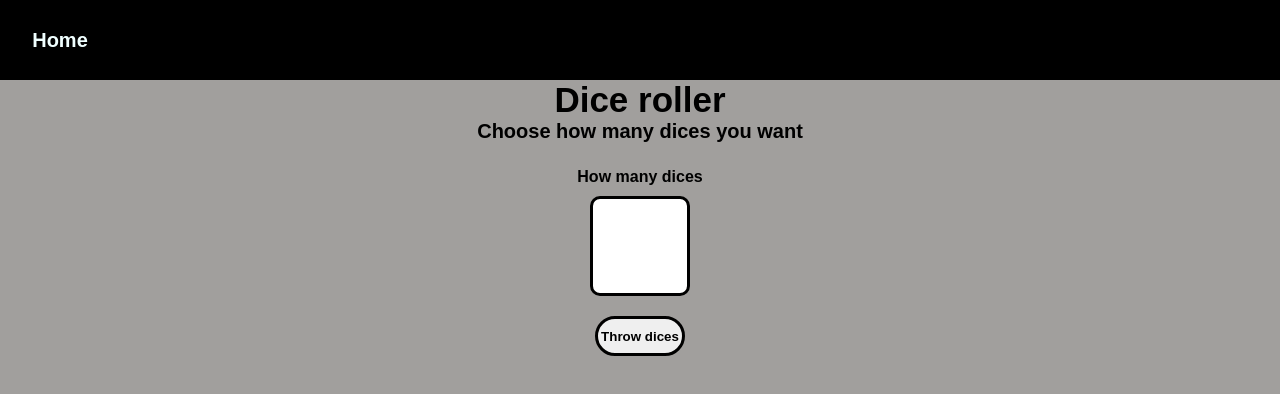
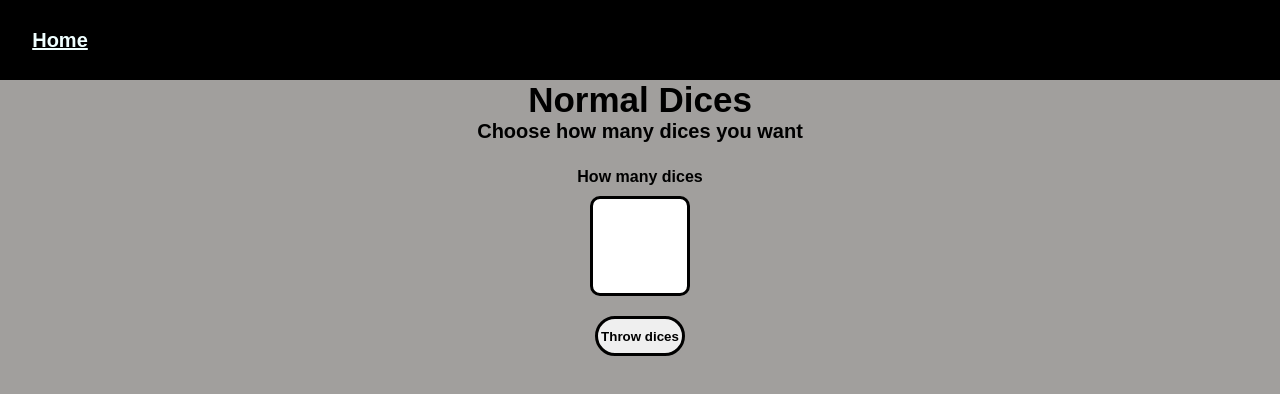
Before and after one commit to Kalixer/Dice-roller, a React app: page /normal in a window 1280 px wide. Shown: the top 394 px of the page. Built offline with nearby package versions, Linux system fonts and the light colour scheme.

Commit message:
The divs were converted on buttons with the atribute <Link>

```diff
--- a/src/components/DiceType.jsx
+++ b/src/components/DiceType.jsx
@@ -1,4 +1,5 @@
 import React from 'react';
+import { Link } from 'react-router-dom';
 import redDices from '../../assets/redDices.jpg';
 import roleDices from '../../assets/roleDices.jpg';
 import '../../styles/DiceType.scss';
@@ -7,14 +8,14 @@ import '../../styles/DiceType.scss';
 const DiceType = () => {
     return (
         <main className="Choose-dice">
-            <div className="Type">
-                <img src={redDices} alt="" />
+            <Link className="Type"  to='/normal'>
+                <img src={redDices} alt=""/>
                 <p>Normal</p>
-            </div>
-            <div className="Type">
+            </Link>
+            <Link className="Type" to="/role">
                 <img src={roleDices} alt="" />
                 <p>Role / Custom</p>
-            </div>
+            </Link>
         </main>
     );
 }
--- a/src/components/Header.jsx
+++ b/src/components/Header.jsx
@@ -1,11 +1,12 @@
 import React from 'react';
+import { Link } from 'react-router-dom';
 import '../../styles/Header.scss'
 
 const Header = () => {
 
     return (
         <nav className="Nav">
-            <div className="button-home">Home</div>
+            <Link className="button-home" to="/">Home</Link>
         </nav>
     )
 }
--- a/src/pages/NormalDice.jsx
+++ b/src/pages/NormalDice.jsx
@@ -12,7 +12,7 @@ const NormalDice = () => {
     return (
         <>
             <div className="encabezado">
-                <h1>Dice roller</h1>
+                <h1>Normal Dices</h1>
                 <p className="e-paragraph">Choose how many dices you want</p>
             </div>
             <div className="input">
```
